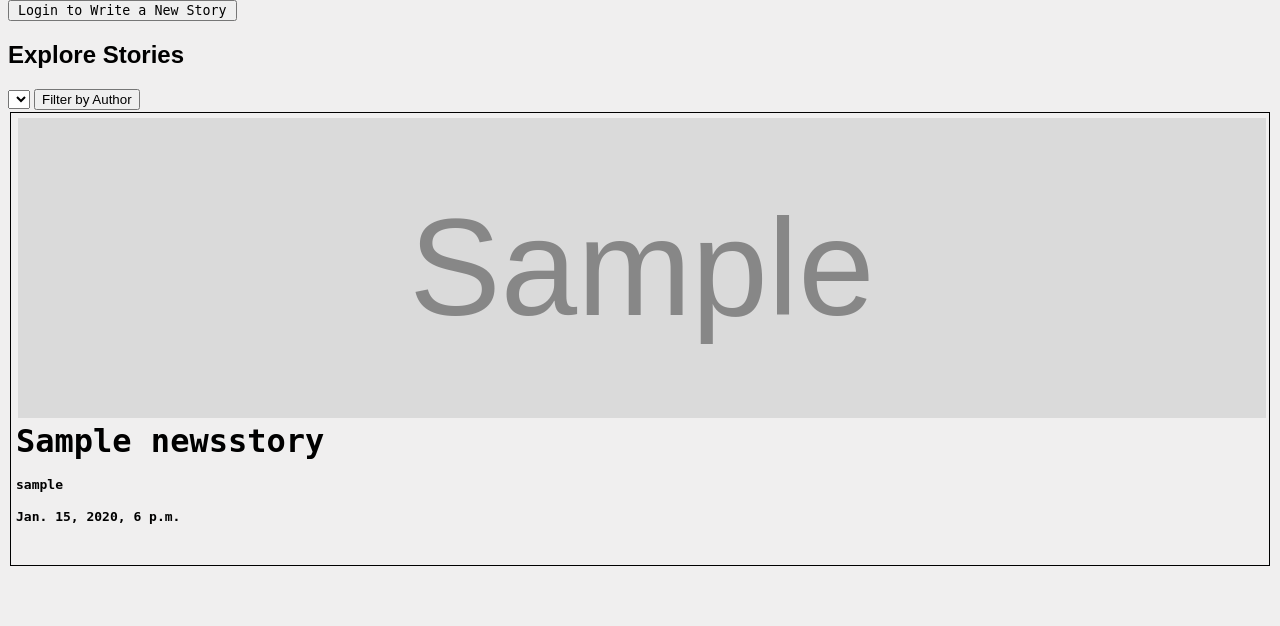
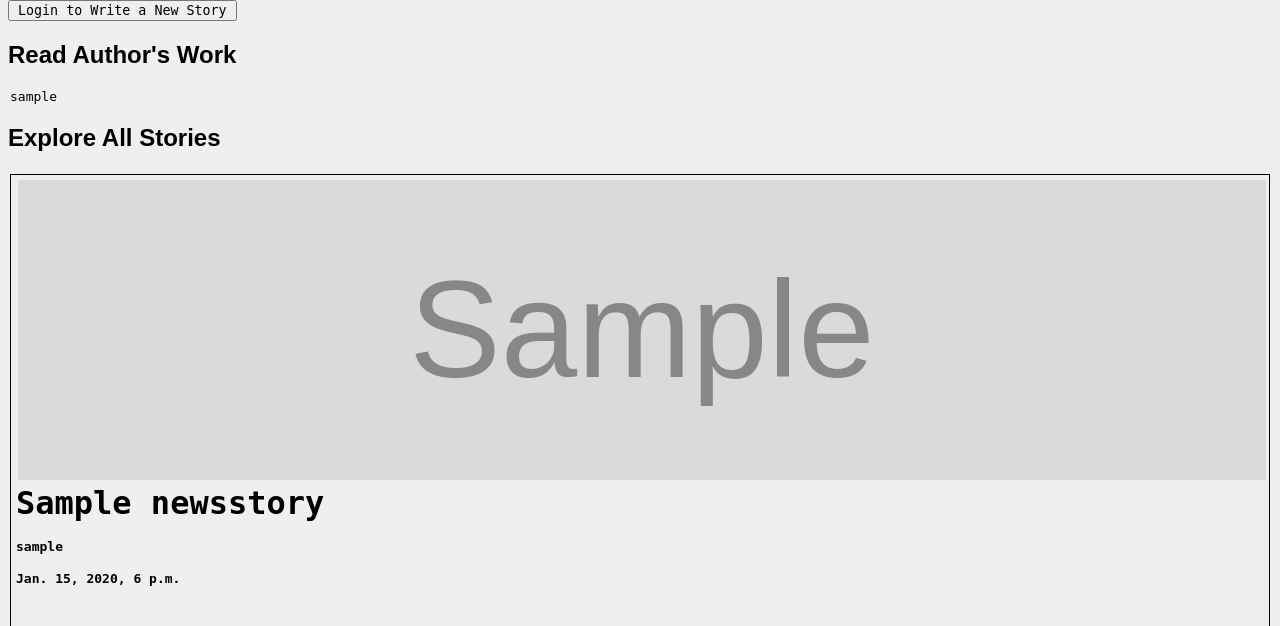
Before and after one commit to SheCodesAus/she-codes-django-news-project-Ms-KL, a Django app: page /news/explore-all-stories/ in a window 1280 px wide. Shown: the part 87-713 px from the top of the page. Run offline with Django 4.2, Linux system fonts and the light colour scheme; tables that the repository leaves empty hold one stand-in row (values such as "Sample post"); grey boxes marked "Sample" are stand-in pictures; lists and menus that the app fills with data are empty; parts of the project's set-up code (start-up, migrations or seed data) failed here and were passed over; some web fonts are replaced.

Commit message:
exploreStories - added author links and all stories @ base

```diff
--- a/she_codes_news/news/templates/news/exploreStories.html
+++ b/she_codes_news/news/templates/news/exploreStories.html
@@ -14,9 +14,21 @@
         <button><a href="{% url 'login' %}">Login to Write a New Story</a></button>
     {% endif %}
 
-        <h2>Explore Stories</h2>
+
 
 <!-- ------------------------------- -->
+<!-- AUTHOR NEW APPROACH -->
+    <h2>Read Author's Work</h2>
+        <div id="all-authors">
+            {% if story_authors %}
+                {% for author in story_authors %}
+                    <p><a href="{% url 'users:profile' author.id %}">{{ author }}</a></p>
+                {% endfor %}
+            {% else %}
+                <p>No authors are available.</p>
+            {% endif %}
+        </div>
+
         <!-- AUTHOR HELP -->
         <!-- <form action="" method="POST">
             {% csrf_token %}
@@ -27,22 +39,23 @@
 
 
         <!-- https://www.youtube.com/watch?v=0x0pWrm2nKI -->
-        <form method="POST">
+        <!-- <form method="POST">
             {% csrf_token %}
             <select name="author">
                 {% for author in displayauthor %}
-                <!-- from story_dropdown function in views -->
-                    <option value="{{ author }}">{{ author }}</option>
+                    from story_dropdown function in views -->
+                    <!-- <option value="{{ author }}">{{ author }}</option> -->
                     <!-- put the author values from the author list as options -->
-                {% endfor %}
+                <!-- {% endfor %}
             </select>
             <button type="submit">Filter by Author</button>
-        </form>
-
+        </form> -->
 
 
 
 <!-- ------------------------------- -->
+    <h2>Explore All Stories</h2>
+
     <div id="all-stories">
         {% if all_stories %}
             {% for story in all_stories %}
@@ -52,7 +65,10 @@
             <p>No stories are available.</p>
         {% endif %}
     </div>
+
     {% endblock %}
+
+
 
 
 
```
Lines whose indentation alone changed are shown as unchanged.
